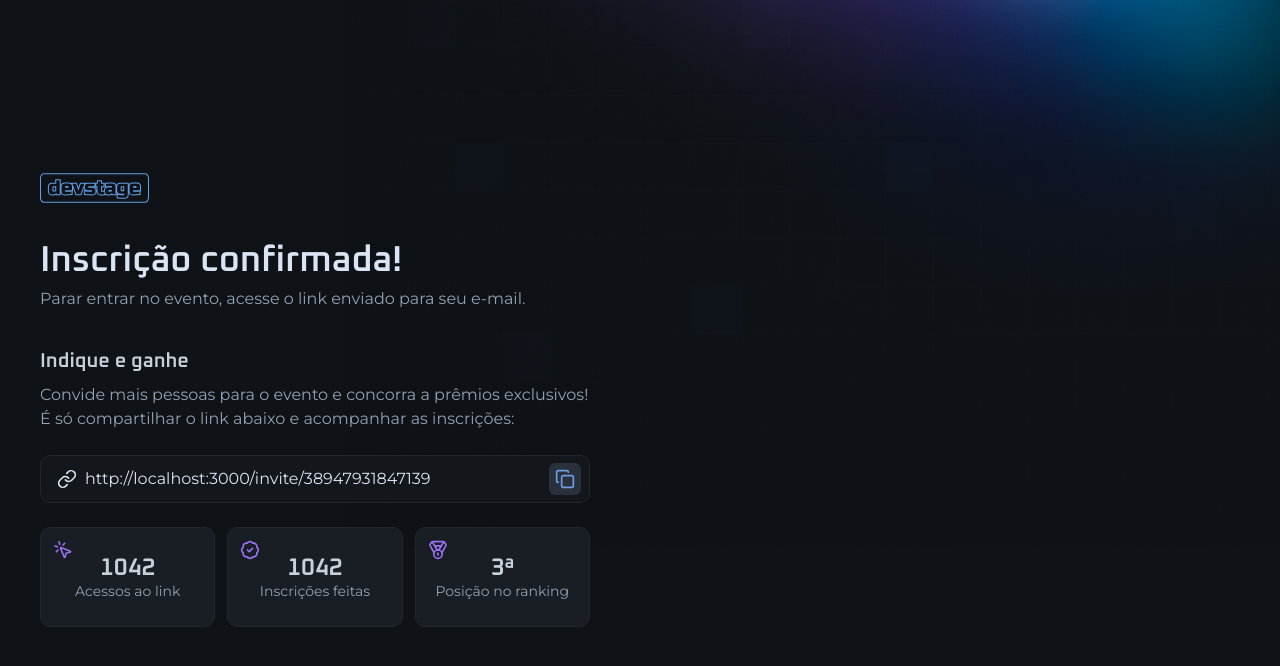
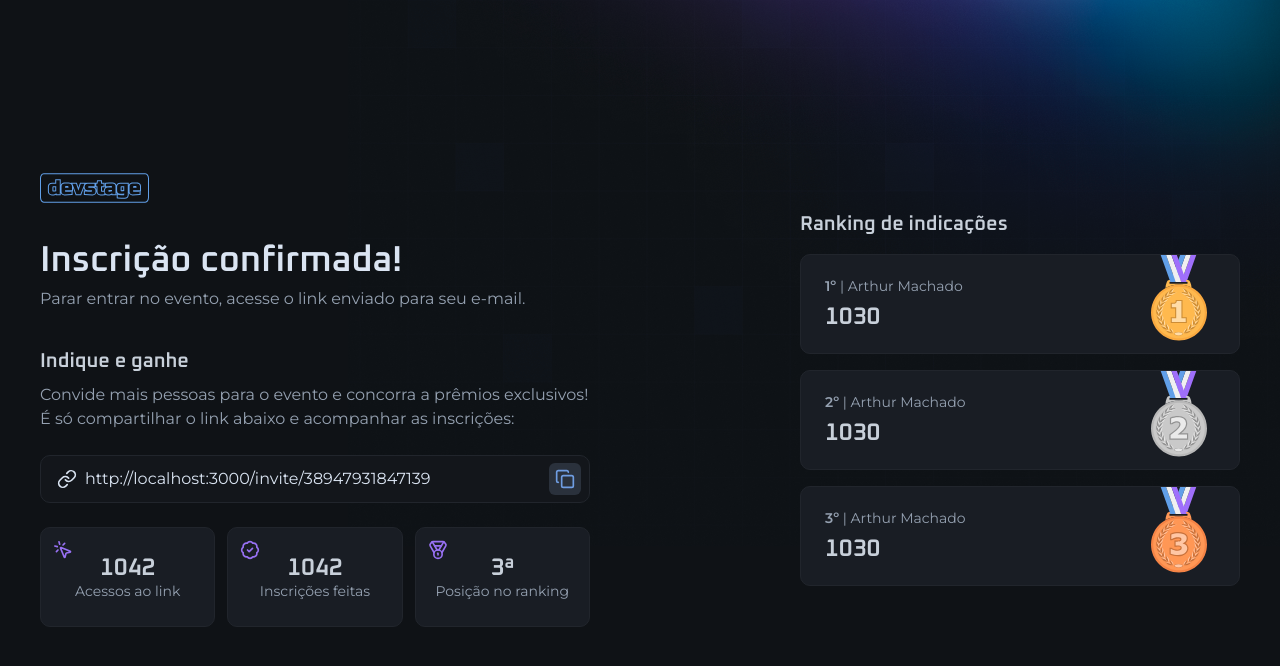
Before and after one commit to ArthurPMachado/indication-for-events, a Next.js app: page /invite in a window 1280 px wide. Shown: the top 666 px of the page. Built offline with nearby package versions, Linux system fonts and the light colour scheme.

Commit message:
feat: create invitation rank

```diff
--- a/src/app/invite/page.tsx
+++ b/src/app/invite/page.tsx
@@ -1,8 +1,12 @@
 import Image from "next/image";
 import { BadgeCheck, Copy, Link, Medal, MousePointerClick } from "lucide-react";
-import logo from '../../assets/logo.svg';
 import { InputField, InputIcon, InputRoot } from "@/components/input";
 import { IconButton } from "@/components/icon-button";
+
+import logo from '../../assets/logo.svg';
+import medalCooper from '../../assets/medal-cooper.svg';
+import medalSilver from '../../assets/medal-silver.svg';
+import medalGold from '../../assets/medal-gold.svg';
 
 export default function InvitePage() {
   return (
@@ -78,6 +82,52 @@ export default function InvitePage() {
           </div>
         </div>
       </div>
+
+      <div className="w-full max-w-[440px] space-y-5">
+        <h2 className="text-gray-200 text-xl font-heading font-semibold leading-none">
+          Ranking de indicações
+        </h2>
+        <div className="space-y-4">
+          <div className="relative rounded-xl bg-gray-700 border border-gray-600 p-6 flex flex-col justify-center gap-3">
+            <span className="text-sm text-gray-300 leading-none">
+              <span className="font-semibold">1º</span> |
+              Arthur Machado
+            </span>
+
+            <span className="font-heading text-2xl font-semibold text-gray-200 leading-none">
+              1030
+            </span>
+
+            <Image src={medalGold} alt="" className="absolute top-0 right-8" />
+          </div>
+
+          <div className="relative rounded-xl bg-gray-700 border border-gray-600 p-6 flex flex-col justify-center gap-3">
+            <span className="text-sm text-gray-300 leading-none">
+              <span className="font-semibold">2º</span> |
+              Arthur Machado
+            </span>
+
+            <span className="font-heading text-2xl font-semibold text-gray-200 leading-none">
+              1030
+            </span>
+
+            <Image src={medalSilver} alt="" className="absolute top-0 right-8" />
+          </div>
+
+          <div className="relative rounded-xl bg-gray-700 border border-gray-600 p-6 flex flex-col justify-center gap-3">
+            <span className="text-sm text-gray-300 leading-none">
+              <span className="font-semibold">3º</span> |
+              Arthur Machado
+            </span>
+
+            <span className="font-heading text-2xl font-semibold text-gray-200 leading-none">
+              1030
+            </span>
+
+            <Image src={medalCooper} alt="" className="absolute top-0 right-8" />
+          </div>
+        </div>
+      </div>
     </div>
   )
 }
```
